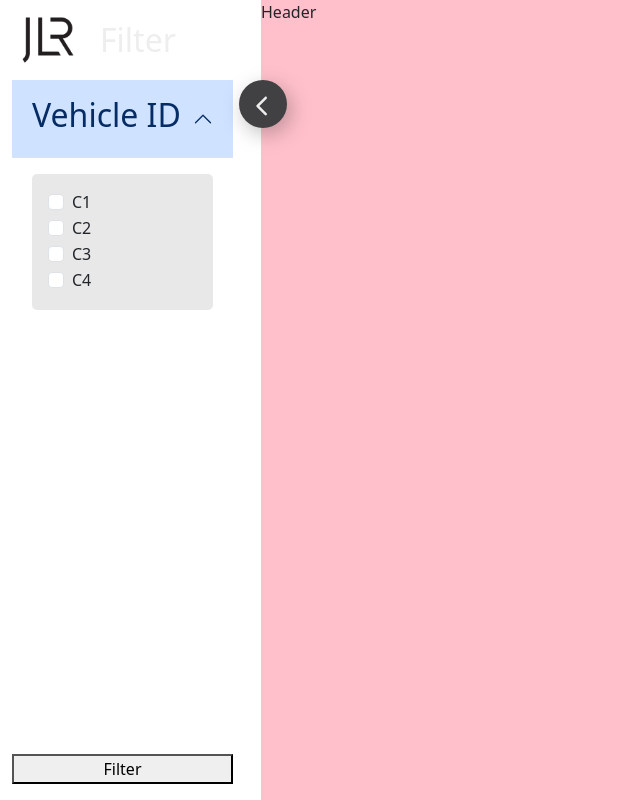
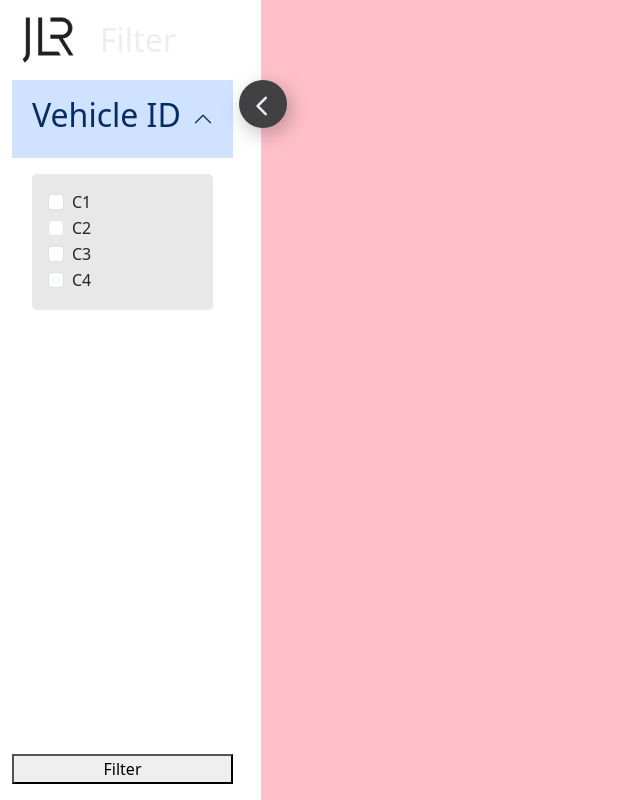
Before and after one commit to bryce-krispies/JLR-test, a React (Create React App) app: page / in a window 1280 px wide. Shown: the whole page, without its empty margins (0-640 px from the left). Built offline with nearby package versions, Linux system fonts and the light colour scheme.

Commit message:
Create Visualization component

```diff
--- a/src/App.css
+++ b/src/App.css
@@ -6,9 +6,3 @@
   */
   display: flex;
 }
-
-.container1 {
-  height: 100%;
-  width: 100%;
-  background: pink;
-}
--- a/src/App.js
+++ b/src/App.js
@@ -1,13 +1,12 @@
 import './App.css';
 import Sidebar from './components/Sidebar';
+import Visualization from './components/Visualization';
 
 function App() {
   return (
     <div className="app">
       <Sidebar/>
-      <div className="container1">
-        Header
-      </div>
+      <Visualization/>
     </div>
   );
 }
--- /dev/null
+++ b/src/components/Visualization.css
@@ -0,0 +1,5 @@
+.vis-container {
+    height: 100%;
+    width: 100%;
+    background-color: pink;
+}
--- /dev/null
+++ b/src/components/Visualization.jsx
@@ -0,0 +1,10 @@
+import './Visualization.css';
+
+function Visualization() {
+  return (
+    <div className="vis-container">
+    </div>
+  );
+}
+
+export default Visualization;
```
